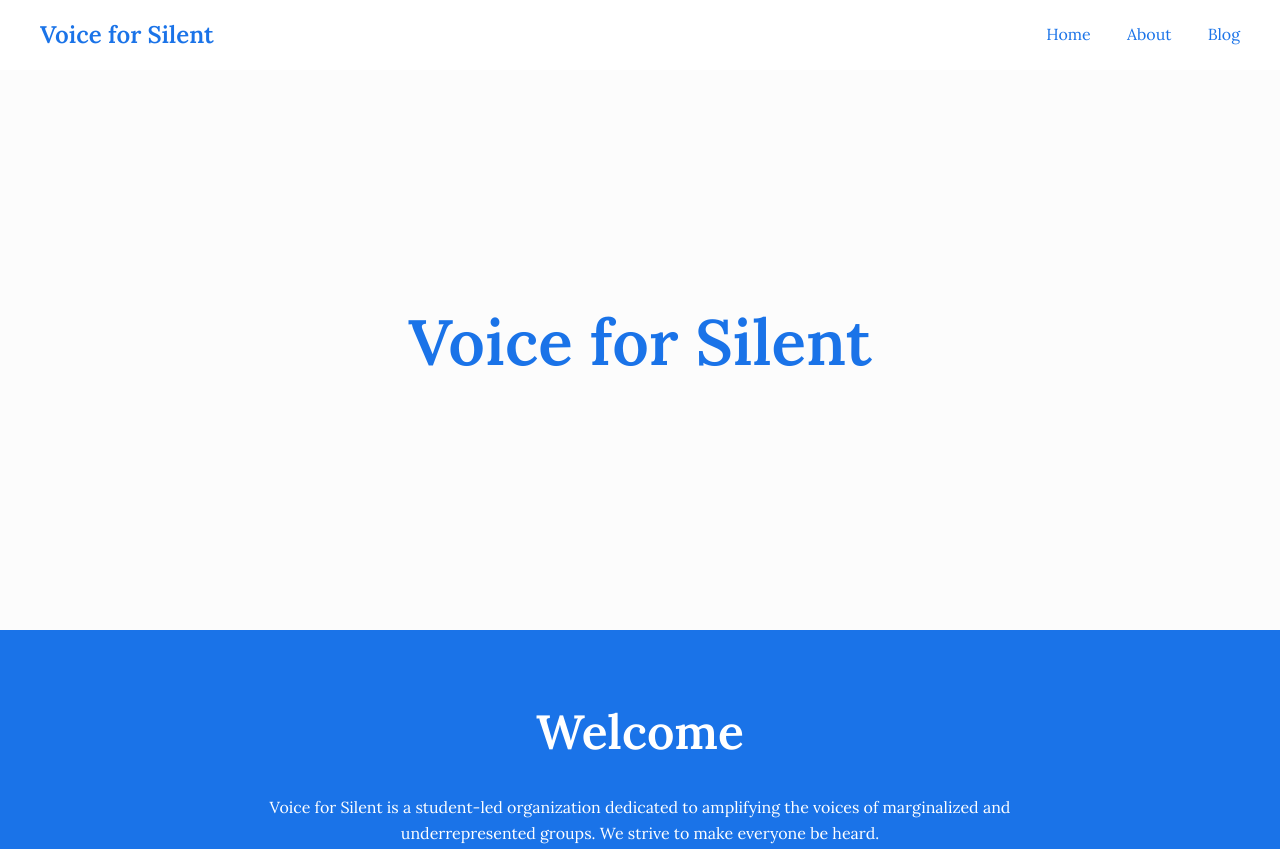
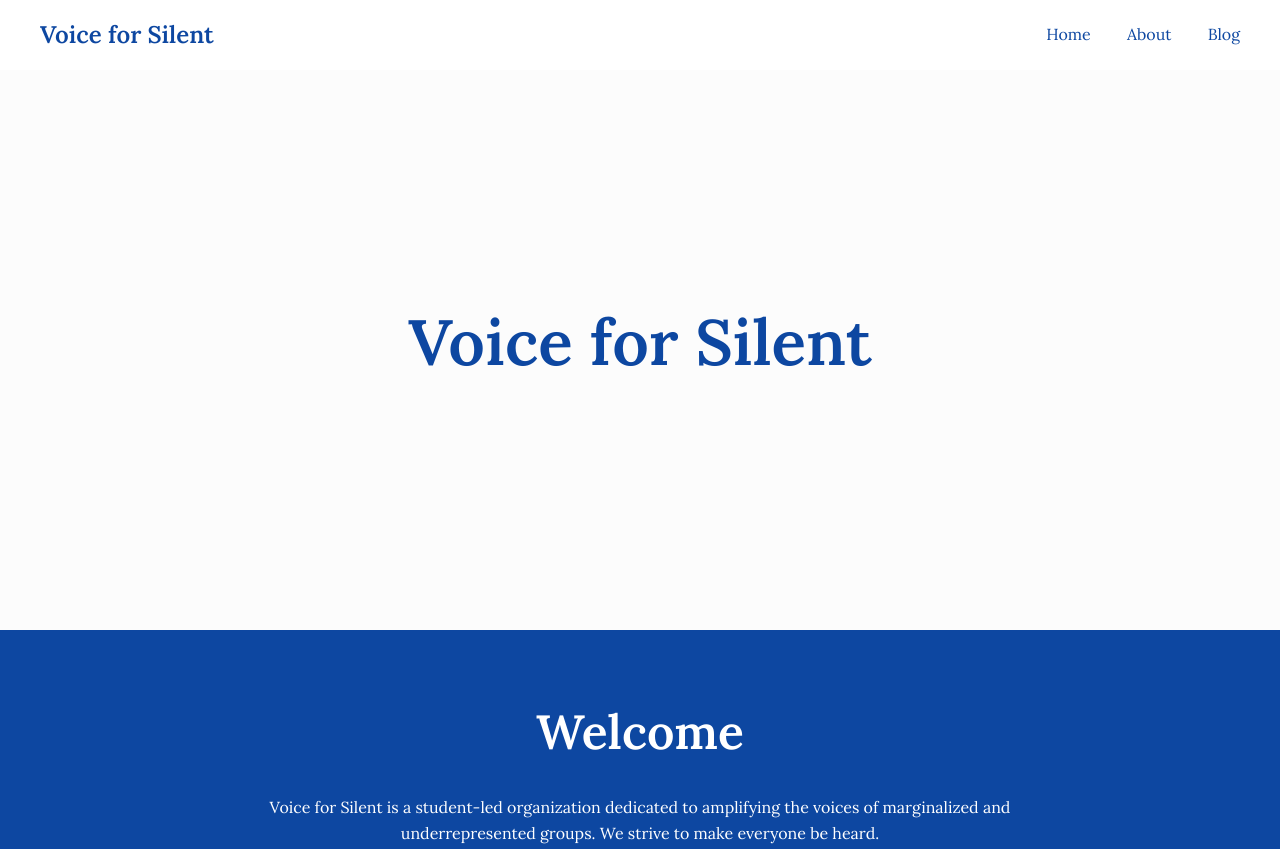
Before and after one commit to houjer23/voiceforsilent, a plain HTML site: page index.html in a window 1280 px wide. Shown: the top 849 px of the page. Drawn offline with Linux system fonts and the light colour scheme.

```diff
--- a/styles.css
+++ b/styles.css
@@ -1,7 +1,7 @@
 /* Global Styles */
 :root {
-    --primary-color: #1a73e8;
-    --secondary-color: #4285f4;
+    --primary-color: #0d47a1;
+    --secondary-color: #1565c0;
     --text-color: #202124;
     --text-secondary: #5f6368;
     --background-color: #fff;
```
